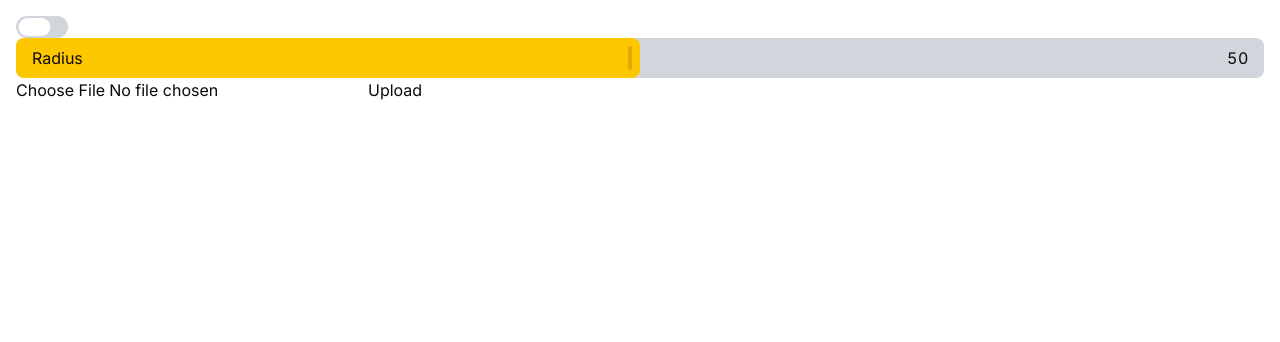
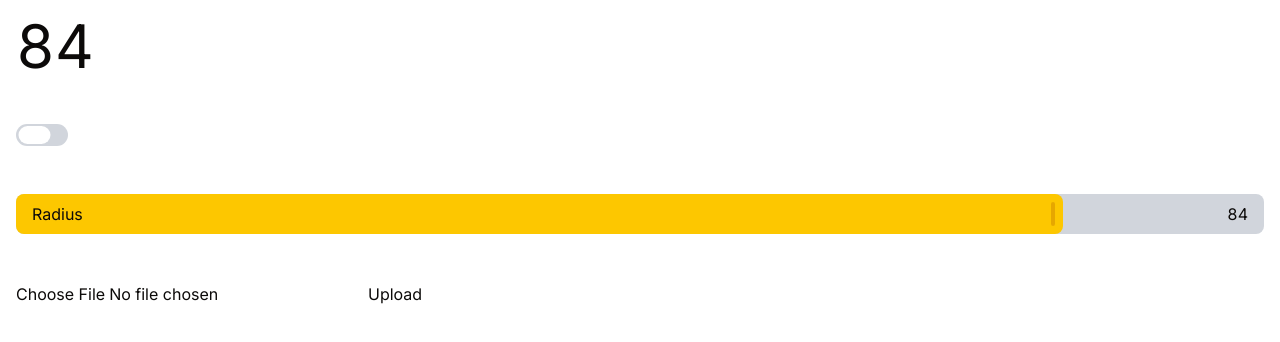
Before and after one commit to danielfsha/better-tday, a Next.js app: page / in a window 1280 px wide. Shown: the top 342 px of the page. Built offline with nearby package versions, Linux system fonts and the light colour scheme.

Commit message:
feat: added animated number for the slider

```diff
--- a/app/page.tsx
+++ b/app/page.tsx
@@ -1,17 +1,19 @@
 "use client";
 
+import { AnimatedText } from "@/components/animated-text";
 import { Slider } from "@/components/ui/slider";
 import { Switch } from "@/components/ui/switch";
-import React, { useState } from "react";
+import React, { useEffect, useState } from "react";
 
 export default function Home() {
+  const [value, setValue] = useState(25);
+
   const [file, setFile] = useState<File | null>(null);
   const [previewUrl, setPreviewUrl] = useState<string | null>(null);
   const [uploadedFileUrl, setUploadedFileUrl] = useState<string | null>(null);
   const [segments, setSegments] = useState<[] | null>(null);
   const [isUploading, setIsUploading] = useState(false);
   const [isSegmenting, setIsSegmenting] = useState(false);
-  const [value, setValue] = useState(50);
 
   const uploadImage = async (e: React.MouseEvent<HTMLButtonElement>) => {
     e.preventDefault();
@@ -43,8 +45,20 @@ export default function Home() {
     setSegments(null);
   };
 
+  useEffect(() => {
+    // randomly genete numbers between 0 and 100 every 2 seconds to test the animated text component
+    const interval = setInterval(() => {
+      setValue(Math.floor(Math.random() * 101));
+    }, 2000);
+    return () => clearInterval(interval);
+  }, []);
+
   return (
-    <div style={{ padding: 16 }} className="flex flex-col items-start gap-4:">
+    <div style={{ padding: 16 }} className="flex flex-col items-start gap-12">
+      <div className="font-sans text-6xl tabular-nums">
+        <AnimatedText value={String(value)} />
+      </div>
+
       <Switch />
 
       <Slider text="Radius" value={value} onValueChange={setValue} />
--- a/components/ui/slider.tsx
+++ b/components/ui/slider.tsx
@@ -1,7 +1,6 @@
 import { Slider as SliderPrimitive } from "@base-ui/react/slider";
 
 import { cn } from "@/lib/utils";
-import { AnimatedText } from "../animated-text";
 import { useEffect, useState } from "react";
 
 function Slider({
@@ -49,7 +48,10 @@ function Slider({
       )}
 
       <SliderPrimitive.Root
-        className={cn("data-horizontal:w-full data-vertical:h-full", className)}
+        className={cn(
+          "data-horizontal:w-full data-vertical:h-full overflow-hidden",
+          className,
+        )}
         data-slot="slider"
         defaultValue={defaultValue}
         value={value}
@@ -80,8 +82,7 @@ function Slider({
           data-slot="slider-value"
           className="tabular-nums absolute top-1/2 -translate-y-1/2 right-4 mb-2 block z-20 font-sans"
         >
-          <AnimatedText value={currentValue} animateKey={currentValue} />
-          {/* {value} */}
+          {value}
         </span>
       )}
     </div>
```
